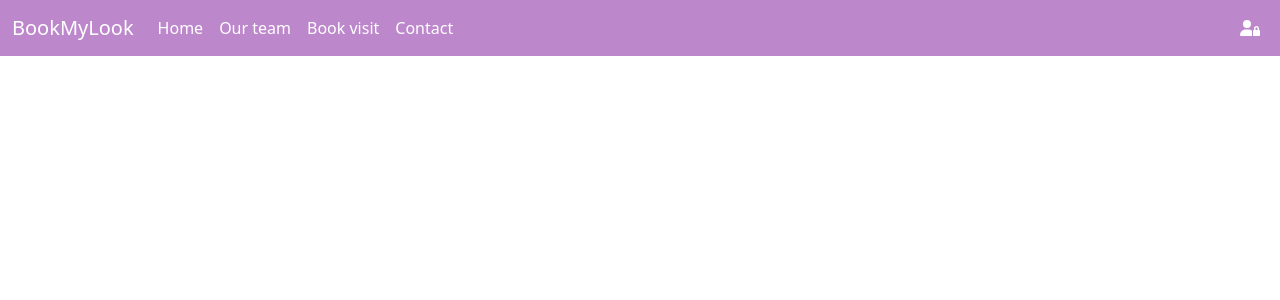
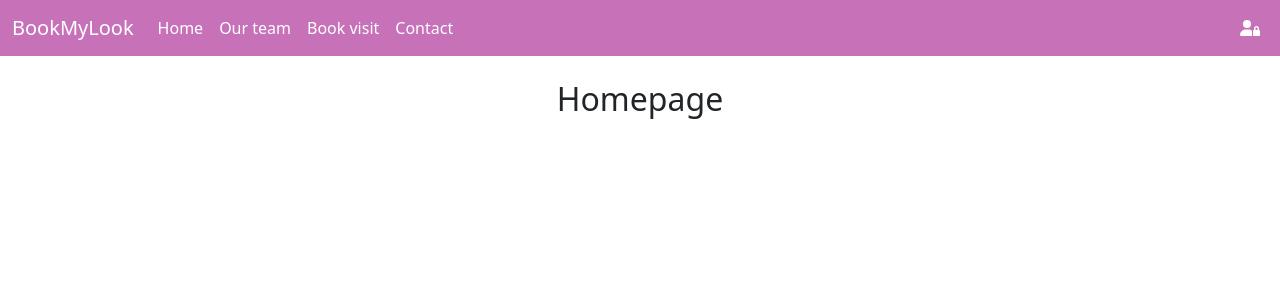
Before and after one commit to nowickamagdalena/book-my-look, a React (Create React App) app in the folder book-my-look-frontend/: page / in a window 1280 px wide. Shown: the top 300 px of the page. Built offline with nearby package versions, Linux system fonts and the light colour scheme.

Commit message:
Refactor styles

```diff
--- a/book-my-look-frontend/src/App.js
+++ b/book-my-look-frontend/src/App.js
@@ -1,4 +1,4 @@
-import './App.css';
+import './styles.css';
 import NavigationBar from "./components/NavigationBar";
 import Home from "./pages/Home";
 import Contact   from "./pages/Contact";
--- a/book-my-look-frontend/src/components/NavigationBar.js
+++ b/book-my-look-frontend/src/components/NavigationBar.js
@@ -3,13 +3,12 @@ import Nav from 'react-bootstrap/Nav';
 import Navbar from 'react-bootstrap/Navbar';
 import {FontAwesomeIcon} from "@fortawesome/react-fontawesome";
 import {faUserLock} from "@fortawesome/free-solid-svg-icons";
-import "../styles/navigationBar.css";
 
 const NavigationBar = () => {
     return (
-        <Navbar collapseOnSelect expand="lg" fixed="top" className="navbar-color">
+        <Navbar collapseOnSelect expand="lg" fixed="top" variant="dark" className="navbar-color">
             <Container fluid>
-                <Navbar.Brand style={{ color: 'white' }}>BookMyLook</Navbar.Brand>
+                <Navbar.Brand>BookMyLook</Navbar.Brand>
                 <Navbar.Toggle aria-controls="responsive-navbar-nav" />
                 <Navbar.Collapse id="responsive-navbar-nav">
                     <Nav className="me-auto">
--- /dev/null
+++ b/book-my-look-frontend/src/styles.css
@@ -0,0 +1,14 @@
+body {
+    margin: 0;
+    padding-top: 60px;
+}
+
+.content {
+    padding: 20px;
+    display: flex;
+    justify-content: center;
+}
+
+.navbar-color {
+    background-color: #c771b9;
+}
--- a/book-my-look-frontend/src/styles/navigationBar.css
+++ /dev/null
@@ -1,3 +0,0 @@
-.navbar-color {
-    background-color: #bd87cc;
-}
```
Also changed, not shown: book-my-look-frontend/src/App.css (deleted).
